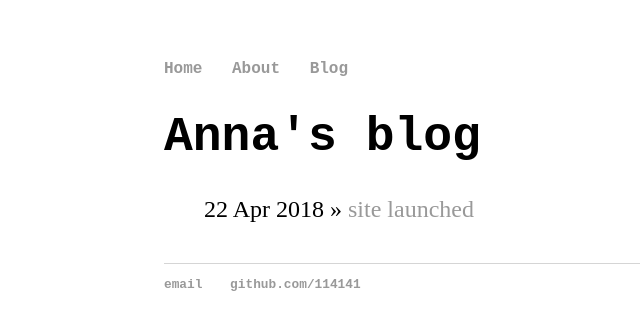
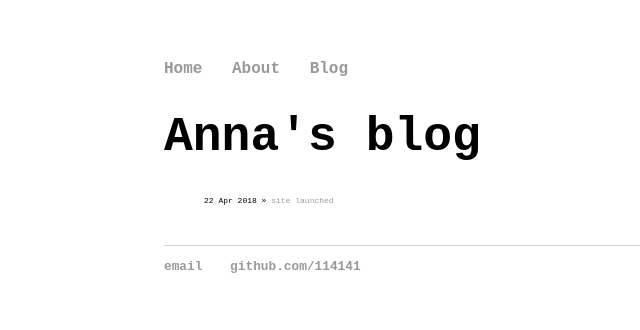
Before and after one commit to 114141/114141.github.io, a Jekyll site: the page built from blog/index.html, in a window 1280 px wide. Shown: the top 330 px of the page, without its empty margins (28-668 px from the left). Built offline with Jekyll 4.4.1, drawn with Linux system fonts in a browser that asks for light colours.

Commit message:
Update main.css

```diff
--- a/css/main.css
+++ b/css/main.css
@@ -36,8 +36,9 @@ footer {
 }
 
 ul.posts {
+    font-family:'Courier New';
     margin: 20px auto 40px;
-    font-size: 1.5em;
+    font-size: .5em;
 }
 
 ul.posts li {
```
